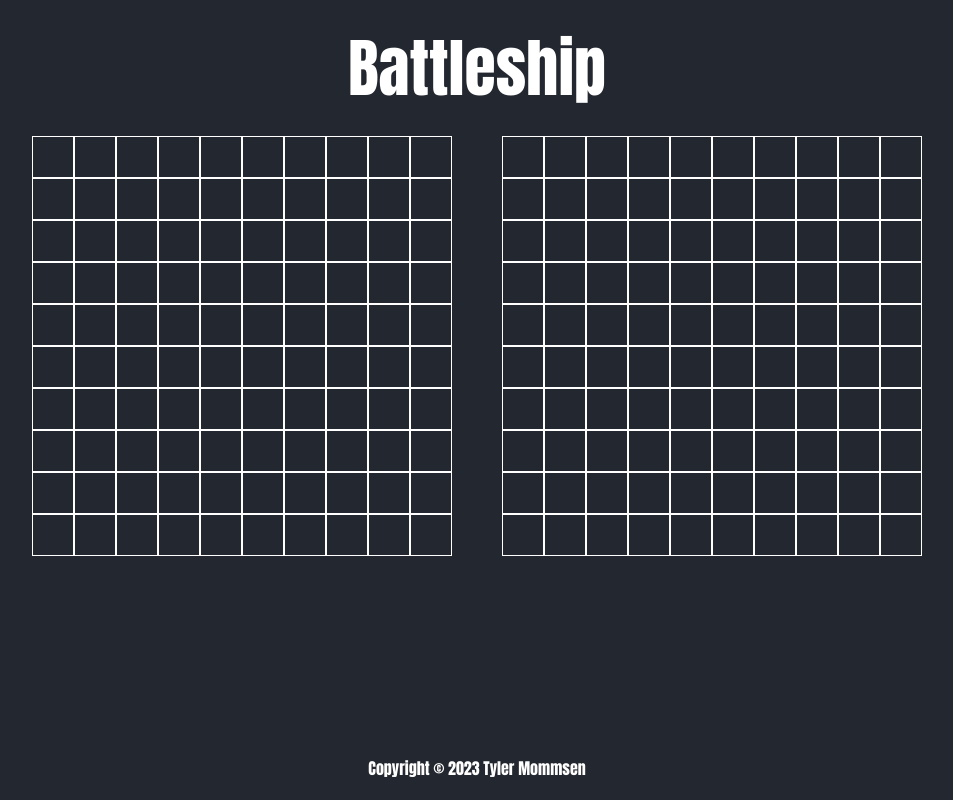
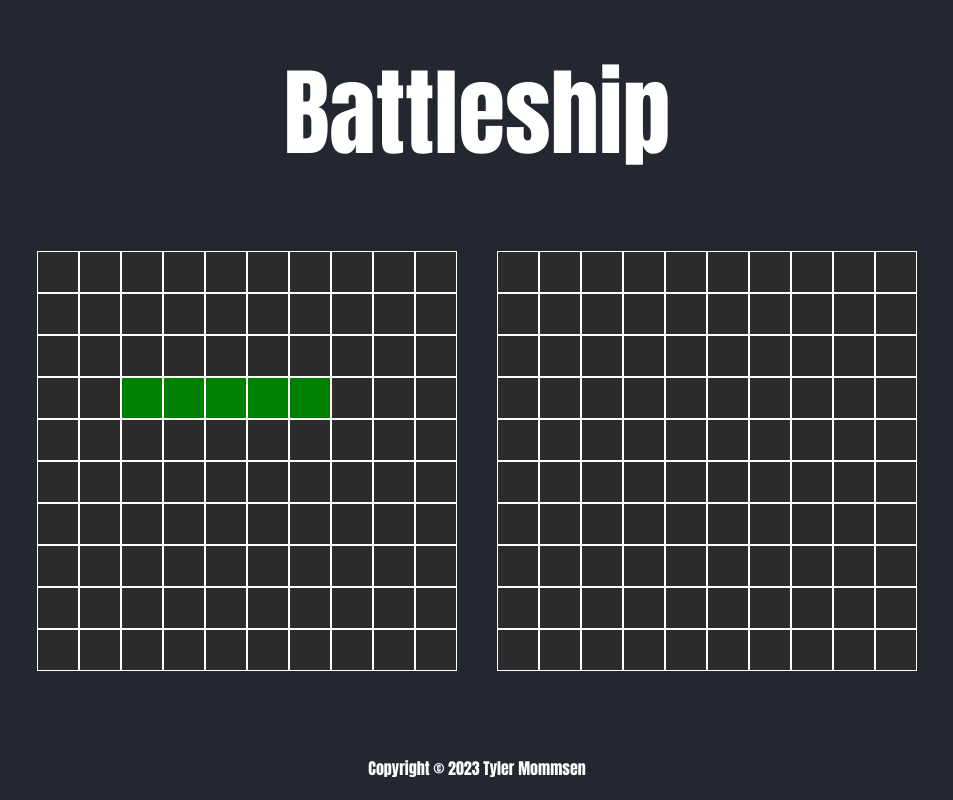
Before and after one commit to TylerMommsen/battleship, a plain HTML site: page index.html in a window 1280 px wide. Shown: the whole page, without its empty margins (163-1116 px from the left). Drawn offline with Linux system fonts and the light colour scheme.

Commit message:
Added updateBoard function to update UI square colors

```diff
--- a/bundle.js
+++ b/bundle.js
@@ -1 +1 @@
-(()=>{"use strict";class t{constructor(t){this.length=t,this.timesHit=0,this.hasSunk=!1}hit(){this.timesHit+=1}isSunk(){this.timesHit===this.length&&(this.hasSunk=!0)}}class s{constructor(){this.board=Array.from({length:10},(()=>Array(10).fill(null))),this.lost=!1}placeShip(s,i,e,r){const n=new t(s);if("row"===i)for(let t=0;t<s;t++)this.board[e][r+t]=n;if("col"===i)for(let t=0;t<s;t++)this.board[e+t][r]=n}receiveAttack(t,s){let i=this.board[t][s];null===i&&(i="missed"),i.timesHit+=1,i.isSunk()&&this.hasAllSunk()}hasAllSunk(){for(let t=0;t<this.board.length;t++)for(let s=0;s<this.board.length;s++)if(null!==this.board[t][s]&&"missing"!==this.board[t][s]&&!this.board[t][s].hasSunk)return;this.lost=!0}}class i{constructor(){this.currentTurn=!1}}const e=()=>{const t=document.querySelector(".left-board"),s=document.querySelector(".right-board");function i(){const t=document.createElement("div");return t.classList.add("grid-square"),t}for(let e=0;e<10;e++)for(let e=0;e<10;e++)t.appendChild(i()),s.appendChild(i())};new s,new s,new i,new i,e()})();
+(()=>{"use strict";class t{constructor(t){this.length=t,this.timesHit=0,this.hasSunk=!1}hit(){this.timesHit+=1}isSunk(){this.timesHit===this.length&&(this.hasSunk=!0)}}const e=()=>{const t=document.querySelector(".left-board"),e=document.querySelector(".right-board");function s(){const t=document.createElement("div");return t.classList.add("grid-square"),t}for(let r=0;r<10;r++)for(let r=0;r<10;r++)t.appendChild(s()),e.appendChild(s())},s=(e,s,r,i)=>{let o=null;function n(){const t=10*r+i;return o.children[t]}"left"===s?o=document.querySelector(".left-board"):"right"===s&&(o=document.querySelector(".right-board")),e[r][i]instanceof t&&(n().style.backgroundColor="green"),"missed"===e[r][i]&&(n().style.backgroundColor="red")};class r{constructor(t){this.board=Array.from({length:10},(()=>Array(10).fill(null))),this.lost=!1,this.side=t}placeShip(e,r,i,o){const n=new t(e);if("row"===r)for(let t=0;t<e;t++)this.board[i][o+t]=n,s(this.board,this.side,i,o+t);if("col"===r)for(let t=0;t<e;t++)this.board[i+t][o]=n,s(this.board,this.side,i+t,o)}receiveAttack(t,e){let s=this.board[t][e];null!==s?(s.timesHit+=1,s.isSunk()&&this.hasAllSunk()):s="missed"}hasAllSunk(){for(let t=0;t<this.board.length;t++)for(let e=0;e<this.board.length;e++)if(null!==this.board[t][e]&&"missing"!==this.board[t][e]&&!this.board[t][e].hasSunk)return;this.lost=!0}}class i{constructor(){this.currentTurn=!1}}!function(){const t=new r("left");new r("right"),new i,new i,e(),t.placeShip(5,"row",3,2)}()})();
--- a/style.css
+++ b/style.css
@@ -13,18 +13,21 @@ body {
 }
 
 header {
-    padding: 20px;
-    font-size: 2rem;
+    padding: 40px 20px 0px 20px;
+    font-size: 3rem;
     color: white;
 }
 
 main {
     flex: 1;
+    display: flex;
+    justify-content: center;
+    align-items: center;
 }
 
 .boards {
     display: flex;
-    gap: 50px;
+    gap: 40px;
 }
 
 .left-board,
@@ -35,6 +38,7 @@ main {
 
 .grid-square {
     border: 1px solid white;
+    background-color: rgb(44, 44, 44);
     width: 40px;
     height: 40px;
 }
```
